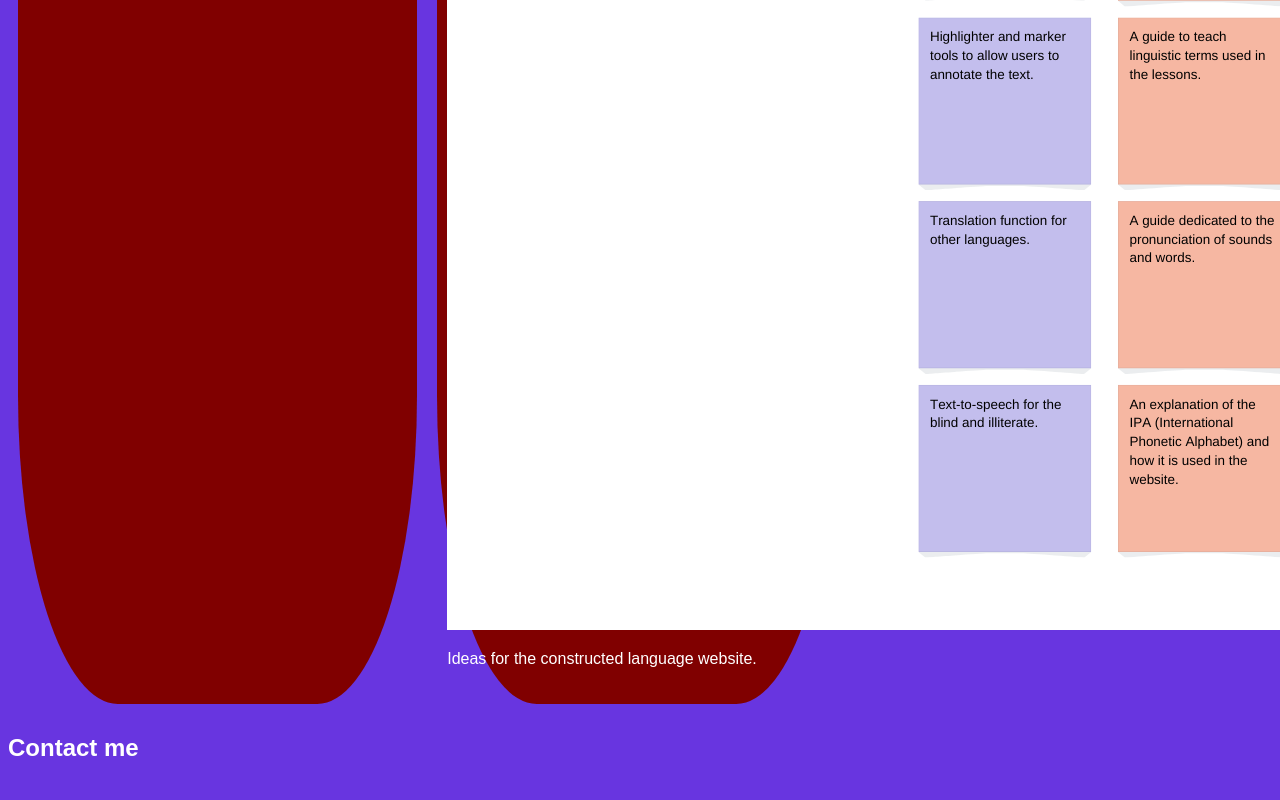
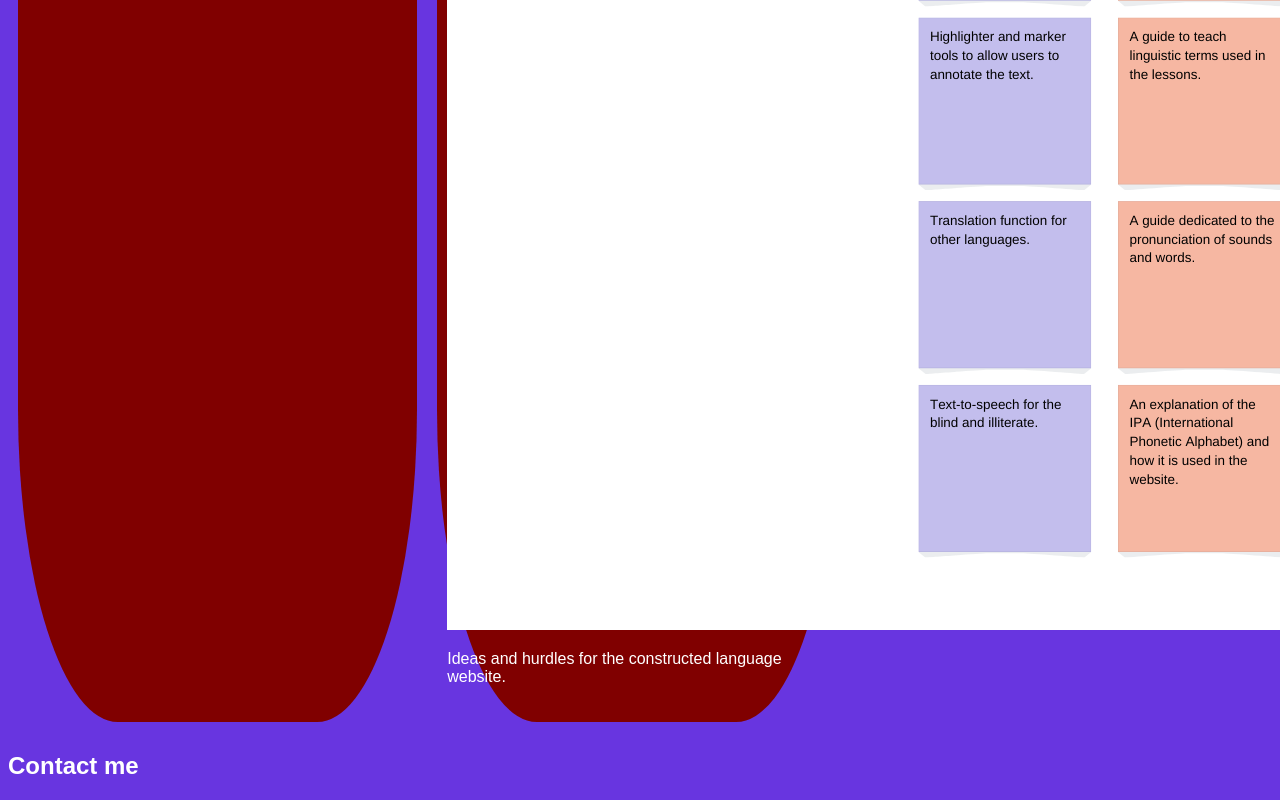
Before and after one commit to josh024/josh024.github.io, a plain HTML site: page index.html in a window 1280 px wide. Shown: the part 763-1563 px from the top of the page. Drawn offline with Linux system fonts and the light colour scheme.

Commit message:
reformatting

```diff
--- a/index.html
+++ b/index.html
@@ -25,14 +25,17 @@
                 </a>
                 <p>There aren't any good resources to create constructed languages.</p>
             </section>
+
             <!--Affinity Diagram Assignment -->
             <section class="project">
-                <a href="files/ideaBoardpdf.pdf"><h3>Affinity Diagram</h3></a>
-                <a href="files/ideaBoardpdf.pdf"><img src="images/ideaBoard.png"></a>
-                <p>
-                Ideas for the constructed language website.
-                </p>
-                </section>
+                <a href="files/affinity.pdf">
+                    <h3>Affinity Diagram</h3>
+                </a>
+                <a href="files/affinity.pdf">
+                    <img src="images/affinity.png">
+                </a>
+                <p>Ideas and hurdles for the constructed language website.</p>
+            </section>
         </div>
         <h2>Contact me</h2>
         <div class="contact"></div>
--- a/styles.css
+++ b/styles.css
@@ -4,7 +4,7 @@ body {
     font-family: Arial, Helvetica, sans-serif;
 }
 h1 {
-    color: greenyellow;
+    color: whitesmoke;
     background-color: maroon;
     text-align: center;
 }
@@ -14,11 +14,11 @@ h1 {
     color: yellowgreen;
 }
 
-.projects {display:flex; flex-wrap:wrap; } /* condensed to save space */
+.projects {display:flex; flex-wrap:wrap; }
 .project {
     width: 30%;
     margin: 10px;
     padding: 20px 10px;
-    background: maroon; /* pick a color */
+    background: maroon;
     border-radius: 25%;
 }
```
Also changed, not shown: images/affinity.png (added), images/ideaBoard.png (deleted), 2 other files.
